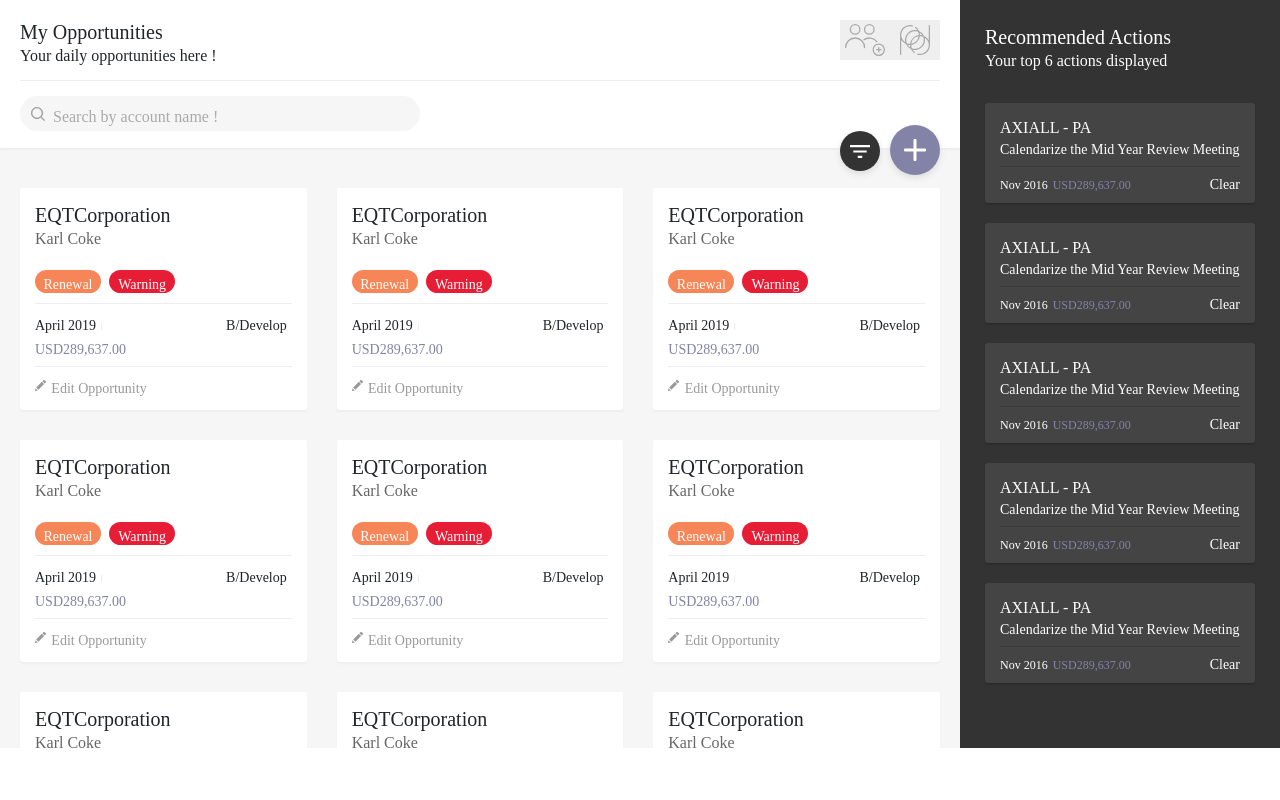
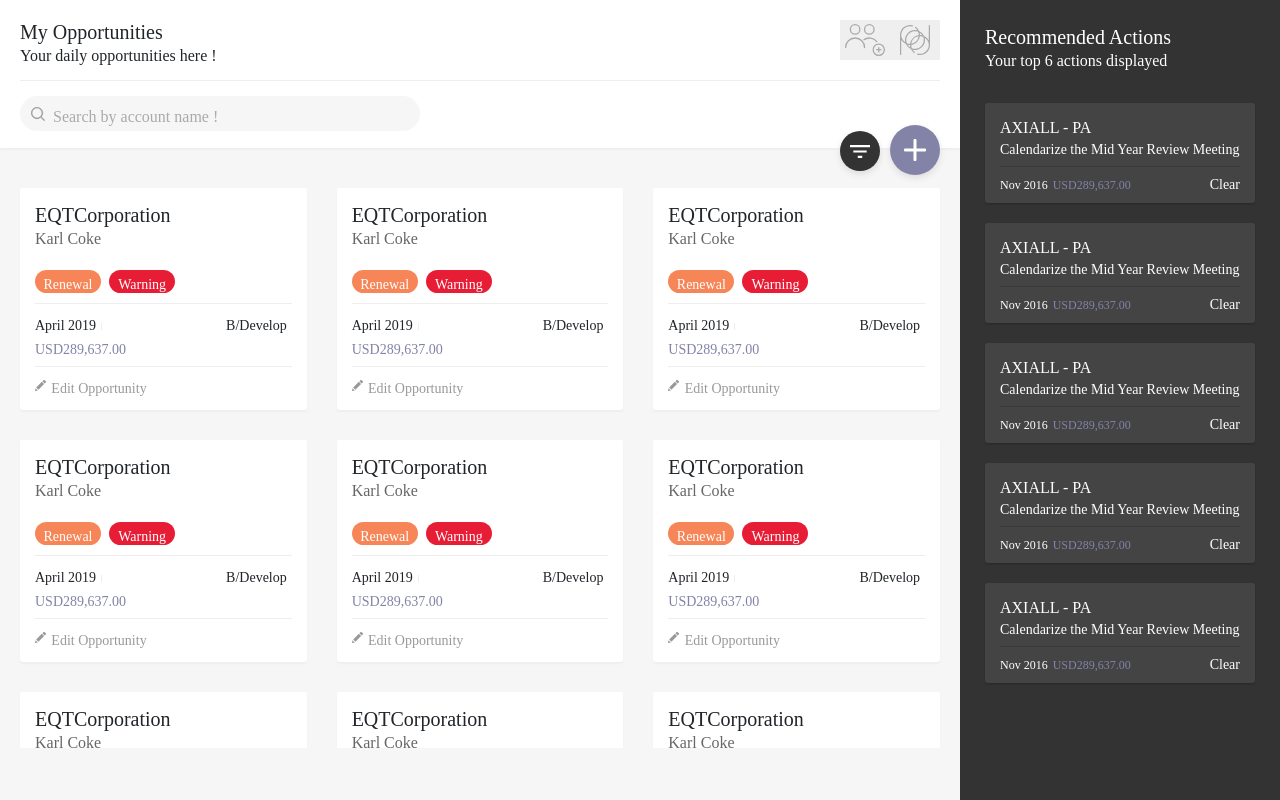
Before and after one commit to NikoPaiyu/GSP, an Angular app: page / in a window 1280 px wide. Built offline with nearby package versions, Linux system fonts and the light colour scheme.

Commit message:
ViewPort Changes

```diff
--- a/src/styles.scss
+++ b/src/styles.scss
@@ -10,6 +10,10 @@
 body {
     font-family: $fontFamily;
     overflow: hidden;
+}
+
+.wrapper {
+    height: 100vh !important;
 }
 
 .formlabel {
@@ -109,6 +113,7 @@
     height: 40px;
     width: 50px;
     border: 0px;
+    outline: none;
 }
 
 .visualPipelineImageButton {
@@ -119,6 +124,7 @@
     height: 40px;
     width: 50px;
     border: 0px;
+    outline: none;
 
 }
 
```
